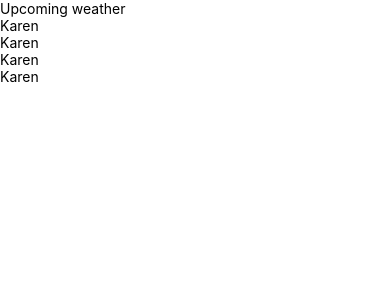
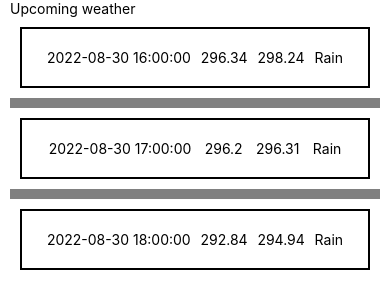
Before and after one commit to Jadekin/ClimaApp, a React Native app: screen / in a window 390 px wide. Shown: the top 308 px of the page. Built offline with nearby package versions, Linux system fonts and the light colour scheme.

Commit message:
Add FlatListItem from data

```diff
--- a/src/components/UpcomingWeather/UpcomingWeather.tsx
+++ b/src/components/UpcomingWeather/UpcomingWeather.tsx
@@ -1,40 +1,187 @@
 import React from 'react';
-import { FlatList, SafeAreaView, StyleSheet, Text, View } from 'react-native';
+import {
+  FlatList,
+  Image,
+  SafeAreaView,
+  StatusBar,
+  StyleSheet,
+  Text,
+  View,
+} from 'react-native';
 
 function UpcomingWeather() {
   const data = [
     {
-      id: '01',
-      message: 'Karen',
+      dt: 1661875200,
+      main: {
+        temp: 296.34,
+        feels_like: 296.02,
+        temp_min: 296.34,
+        temp_max: 298.24,
+        pressure: 1015,
+        sea_level: 1015,
+        grnd_level: 933,
+        humidity: 50,
+        temp_kf: -1.9,
+      },
+      weather: [
+        {
+          id: 500,
+          main: 'Rain',
+          description: 'light rain',
+          icon: '10d',
+        },
+      ],
+      clouds: {
+        all: 97,
+      },
+      wind: {
+        speed: 1.06,
+        deg: 66,
+        gust: 2.16,
+      },
+      visibility: 10000,
+      pop: 0.32,
+      rain: {
+        '1h': 0.13,
+      },
+      sys: {
+        pod: 'd',
+      },
+      dt_txt: '2022-08-30 16:00:00',
     },
     {
-      id: '02',
-      message: 'Karen',
+      dt: 1661878800,
+      main: {
+        temp: 296.31,
+        feels_like: 296.07,
+        temp_min: 296.2,
+        temp_max: 296.31,
+        pressure: 1015,
+        sea_level: 1015,
+        grnd_level: 932,
+        humidity: 53,
+        temp_kf: 0.11,
+      },
+      weather: [
+        {
+          id: 500,
+          main: 'Rain',
+          description: 'light rain',
+          icon: '10d',
+        },
+      ],
+      clouds: {
+        all: 95,
+      },
+      wind: {
+        speed: 1.58,
+        deg: 103,
+        gust: 3.52,
+      },
+      visibility: 10000,
+      pop: 0.4,
+      rain: {
+        '1h': 0.24,
+      },
+      sys: {
+        pod: 'd',
+      },
+      dt_txt: '2022-08-30 17:00:00',
     },
     {
-      id: '03',
-      message: 'Karen',
-    },
-    {
-      id: '04',
-      message: 'Karen',
+      dt: 1661882400,
+      main: {
+        temp: 294.94,
+        feels_like: 294.74,
+        temp_min: 292.84,
+        temp_max: 294.94,
+        pressure: 1015,
+        sea_level: 1015,
+        grnd_level: 931,
+        humidity: 60,
+        temp_kf: 2.1,
+      },
+      weather: [
+        {
+          id: 500,
+          main: 'Rain',
+          description: 'light rain',
+          icon: '10n',
+        },
+      ],
+      clouds: {
+        all: 93,
+      },
+      wind: {
+        speed: 1.97,
+        deg: 157,
+        gust: 3.39,
+      },
+      visibility: 10000,
+      pop: 0.33,
+      rain: {
+        '1h': 0.2,
+      },
+      sys: {
+        pod: 'n',
+      },
+      dt_txt: '2022-08-30 18:00:00',
     },
   ];
 
-  type ItemProps = { title: string };
+  interface ItemProps {
+    dt_txt: string;
+    min: number;
+    max: number;
+    condition: string;
+  }
 
-  const Item = ({ title }: ItemProps) => (
-    <View>
-      <Text>{title}</Text>
-    </View>
-  );
+  const Item = (props: ItemProps) => {
+    const { dt_txt, min, max, condition } = props;
+
+    return (
+      <View style={styles.item}>
+        <Text>{dt_txt}</Text>
+        <Text>{min}</Text>
+        <Text>{max}</Text>
+        <Text>{condition}</Text>
+      </View>
+    );
+  };
+
+  interface WeatherItem {
+    weather: { main: string }[];
+    dt_txt: string;
+    main: {
+      temp_min: number;
+      temp_max: number;
+    };
+  }
+
+  const renderItem = ({ item }: { item: WeatherItem }) => {
+    return (
+      <>
+        <Item
+          condition={item.weather[0].main}
+          dt_txt={item.dt_txt}
+          min={item.main.temp_min}
+          max={item.main.temp_max}
+        />
+      </>
+    );
+  };
+
   return (
     <SafeAreaView style={styles.container}>
       <Text>Upcoming weather</Text>
       <FlatList
         data={data}
-        renderItem={({ item }) => <Item title={item.message} />}
-        keyExtractor={(item) => item.id}></FlatList>
+        renderItem={renderItem}
+        keyExtractor={(item) => item.dt_txt}
+        ItemSeparatorComponent={() => (
+          <View style={styles.separator} />
+        )}></FlatList>
     </SafeAreaView>
   );
 }
@@ -42,6 +189,20 @@
 const styles = StyleSheet.create({
   container: {
     flex: 1,
+    margin: 10,
+    marginTop: StatusBar.currentHeight || 0,
+  },
+  item: {
+    margin: 10,
+    padding: 20,
+    flexDirection: 'row',
+    justifyContent: 'space-around',
+    alignItems: 'center',
+    borderWidth: 2,
+  },
+  separator: {
+    backgroundColor: 'gray',
+    height: 10,
   },
 });
 export default UpcomingWeather;
```
